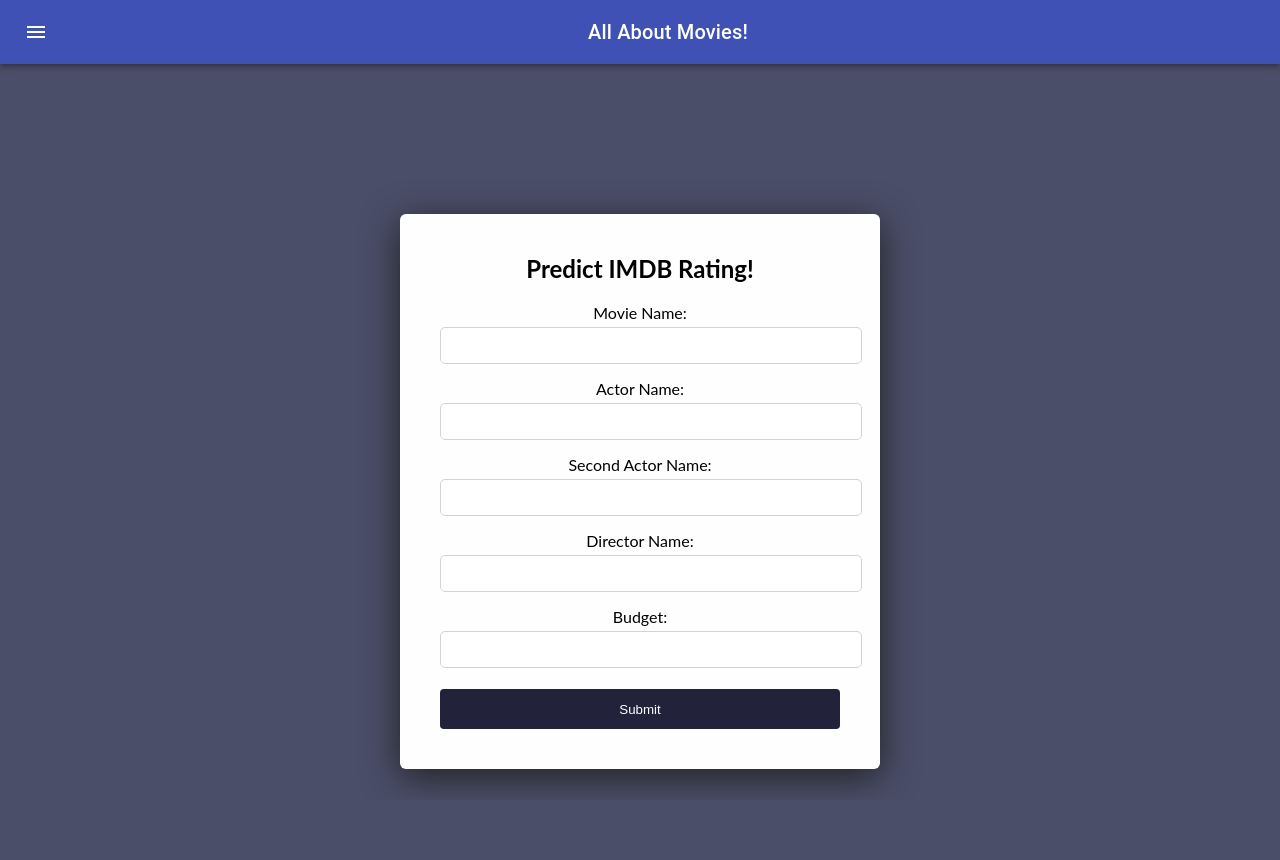
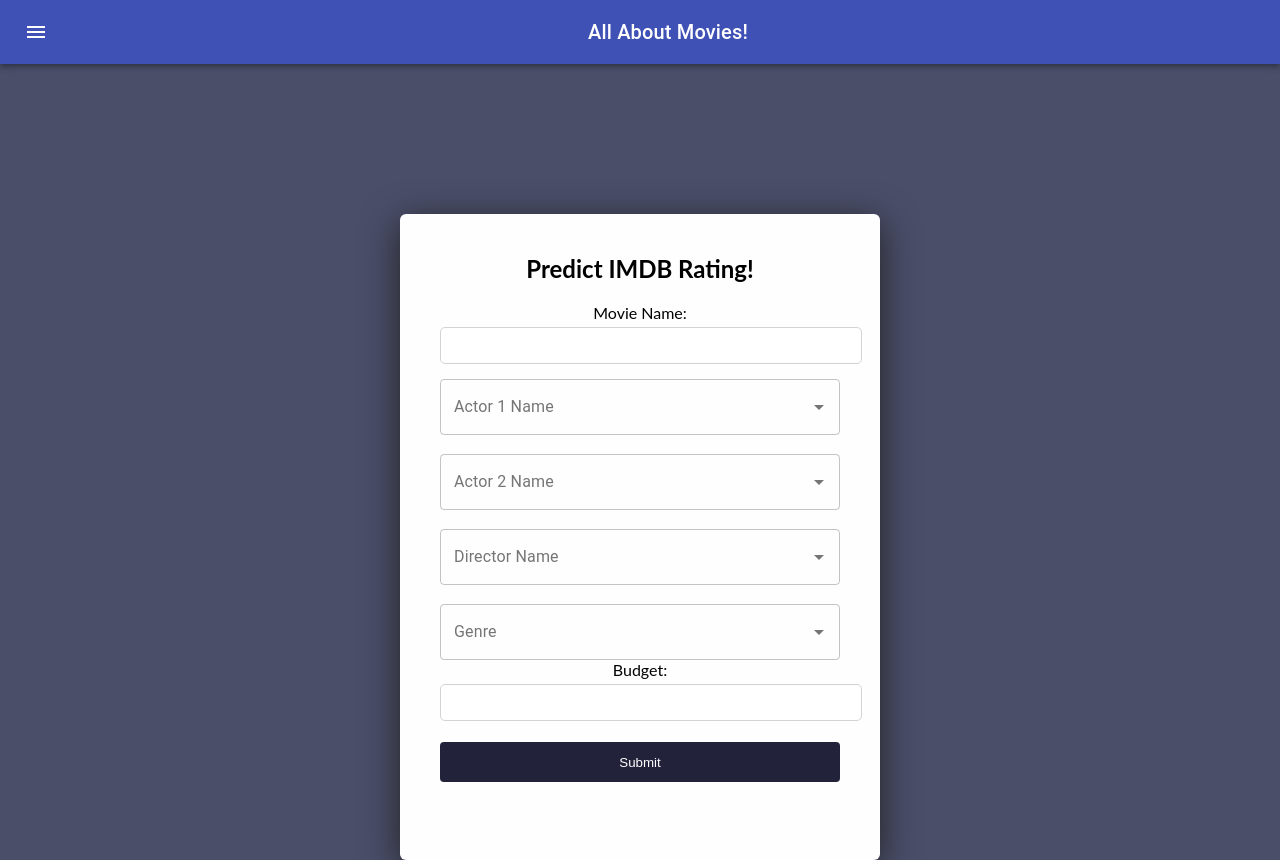
Before and after one commit to SJSUSpring21/Team26, a React (Create React App) app in the folder movie-prediction/frontend/: page /prediction in a window 1280 px wide. Before the commit the page ends 800 px from the top, so only its background shows below. Built offline with nearby package versions, Linux system fonts and the light colour scheme; no server answers.

Commit message:
Committing changes

```diff
--- a/movie-prediction/frontend/package.json
+++ b/movie-prediction/frontend/package.json
@@ -7,6 +7,7 @@
     "@material-ui/core": "^4.11.4",
     "@material-ui/icons": "^4.11.2",
     "@material-ui/lab": "^4.0.0-alpha.58",
+    "@material-ui/system": "^4.11.3",
     "@testing-library/jest-dom": "^5.12.0",
     "@testing-library/react": "^11.2.6",
     "@testing-library/user-event": "^12.8.3",
--- /dev/null
+++ b/movie-prediction/frontend/src/components/Box/Box.js
@@ -0,0 +1,23 @@
+import React from 'react';
+import Box from '@material-ui/core/Box';
+
+const MuiBox = () => {
+  return (
+    <Box
+      border={1}
+      borderColor="red"
+      height={100}
+      width={100}
+      display="flex"
+      justifyContent="center"
+      alignItems="center"
+    //   bgcolor="blue"
+      color="white"
+      fontSize={24}
+    >
+
+    </Box>
+  );
+};
+
+export default MuiBox;
--- a/movie-prediction/frontend/src/components/Predictions/Predictions.js
+++ b/movie-prediction/frontend/src/components/Predictions/Predictions.js
@@ -1,6 +1,13 @@
 import React, { Component } from "react";
 import "../Predictions/predictions.css"
 import Navbar from "../Navbar/Navbar"
+import axios from 'axios';
+import backendServer from "../../webConfig";
+import CircularProgressWithLabel from '../Spinner/Spinner'
+import Box from '../Box/Box'
+import { useEffect, useState } from "react";
+import Autocomplete from '@material-ui/lab/Autocomplete';
+import TextField from '@material-ui/core/TextField';
 
 
 export default function App() {
@@ -9,18 +16,110 @@
   const [actor2, setActor2] = React.useState("");
   const [director, setDirector] = React.useState("");
   const [budget, setBudget] = React.useState("");
+  const [genre, setGenre] = React.useState("");
+  const [loader, setLoader] = React.useState(false);
+  const [rating, setRating] = React.useState(false);
+  const [actor1list, setActor1List] = React.useState([]);
+  const [actor2list, setActor2List] = React.useState([]);
+  const [directorlist, setDirectorList] = React.useState([]);
+  const [genrelist, setGenreList] = React.useState([]);
+
+
+  useEffect(() => {
+    axios.get(`${backendServer}/getallactors1`).then((response)=>
+    {
+    console.log("Got list of all actors1",response.data)
+    let actor_list=response.data
+    setActor1List(actor_list)
+
+
+    }
+    );
+
+    axios.get(`${backendServer}/getallactors2`).then((response)=>
+    {
+    console.log("Got list of all actors2",response.data)
+    let actor_list=response.data
+    setActor2List(actor_list)
+
+
+    }
+    );
+
+    axios.get(`${backendServer}/getdirectors`).then((response)=>
+    {
+    console.log("Got list of all Directors",response.data)
+    let actor_list=response.data
+    setDirectorList(actor_list)
+
+
+    }
+    );
+
+    axios.get(`${backendServer}/getgenre`).then((response)=>
+    {
+    console.log("Got list of all Genres",response.data)
+    let actor_list=response.data
+    setGenreList(actor_list)
+
+
+    }
+    );
+
+
+
+  },[]);
+
+  const handleChangeActor1 = (value) => {
+    console.log("Got Actor1",value);
+    setActor1(value)
+  };
+
+  const handleChangeActor2 = (value) => {
+    console.log("Got title",value);
+    setActor2(value)
+  };
+
+  const handleChangeDirector = (value) => {
+    console.log("Got title",value);
+    setDirector(value)
+  };
+
+  const handleGenre = (value) => {
+    console.log("Got genre",value);
+    setGenre(value)
+  };
 
 
   const handleSubmit = (event) => {
+    setLoader(true)
     console.log(`
       Movie: ${movie}
       Actor1: ${actor1}
       Actor2: ${actor2}
       Director: ${director}
       Budget: ${budget}
+      Genre:${genre}
     `);
 
+    var data ={
+      movie:movie,
+      director:director,
+      actor1:actor1,
+      actor2:actor2,
+      genre:genre
+    }
+
     event.preventDefault();
+
+    axios.post(`${backendServer}/imdbpredict`,data).then((response)=>
+    {
+      setLoader(false)
+        console.log("Got response data",response.data)
+        setRating(response.data)
+
+
+    })
   }
 
   return (
@@ -35,6 +134,7 @@
       <label>
         Movie Name:
         <input
+
           name="movie"
           type="text"
           value={movie}
@@ -42,35 +142,54 @@
           required />
       </label>
 
-      <label>
-        Actor Name:
-        <input
-          name="actor1"
-          type="text"
-          value={actor1}
-          onChange={e => setActor1(e.target.value)}
-          required />
-      </label>
+      <Autocomplete
+      id="combo-box-demo"
+      options={actor1list}
+      getOptionLabel={(option) => option}
+      style={{ width: 400 }}
+      renderInput={(params) => <TextField {...params} label="Actor 1 Name" variant="outlined" />}
+      onChange={(event, newValue) => {
+        handleChangeActor1(newValue);
+      }}
+    />
+    <br></br>
 
-      <label>
-        Second Actor Name:
-        <input
-          name="actor2"
-          type="text"
-          value={actor2}
-          onChange={e => setActor2(e.target.value)}
-          required />
-      </label>
+<Autocomplete
+      id="combo-box-demo"
+      options={actor2list}
+      getOptionLabel={(option) => option}
+      style={{ width: 400 }}
+      renderInput={(params) => <TextField {...params} label="Actor 2 Name" variant="outlined" />}
+      onChange={(event, newValue) => {
+        handleChangeActor2(newValue);
+      }}
+    />
+    <br></br>
 
-      <label>
-        Director Name:
-        <input
-          name="directorname"
-          type="text"
-          value={director}
-          onChange={e => setDirector(e.target.value)}
-          required />
-      </label>
+<Autocomplete
+      id="combo-box-demo"
+      options={directorlist}
+      getOptionLabel={(option) => option}
+      style={{ width: 400 }}
+      renderInput={(params) => <TextField {...params} label="Director Name" variant="outlined" />}
+      onChange={(event, newValue) => {
+        handleChangeDirector(newValue);
+      }}
+    />
+<br></br>
+
+<Autocomplete
+      id="combo-box-demo"
+      options={genrelist}
+      getOptionLabel={(option) => option}
+      style={{ width: 400 }}
+      renderInput={(params) => <TextField {...params} label="Genre" variant="outlined" />}
+      onChange={(event, newValue) => {
+        handleGenre(newValue);
+      }}
+    />
+
+
 
       <label>
         Budget:
@@ -85,6 +204,14 @@
 
 
       <button className="predictbutton">Submit</button>
+      <br></br>
+      <br></br>
+      {!loader?(
+
+        <div className="boxDiv"><p className="thisP">{rating}</p></div>
+      ):(<div><CircularProgressWithLabel></CircularProgressWithLabel></div>)
+
+      }
     </form>
     </div>
     </div>
--- a/movie-prediction/frontend/src/components/Predictions/predictions.css
+++ b/movie-prediction/frontend/src/components/Predictions/predictions.css
@@ -74,3 +74,25 @@
 
   background-color: #801D08;
 } */
+
+ /* .boxDiv
+{
+  width: 30px;
+  height: 10px;
+  padding: 50px;
+  border: 1px solid red;
+  margin: auto;
+  font-size: 50px;
+  text-align: center;
+  justify-content: center;
+  margin: auto;
+
+} */
+
+
+
+ .thisP{
+  margin-top: -6px;
+  margin:auto;
+  font-size:50px
+}
```
Also changed, not shown: 1 other file (tests, documents, lock files or other folders).
